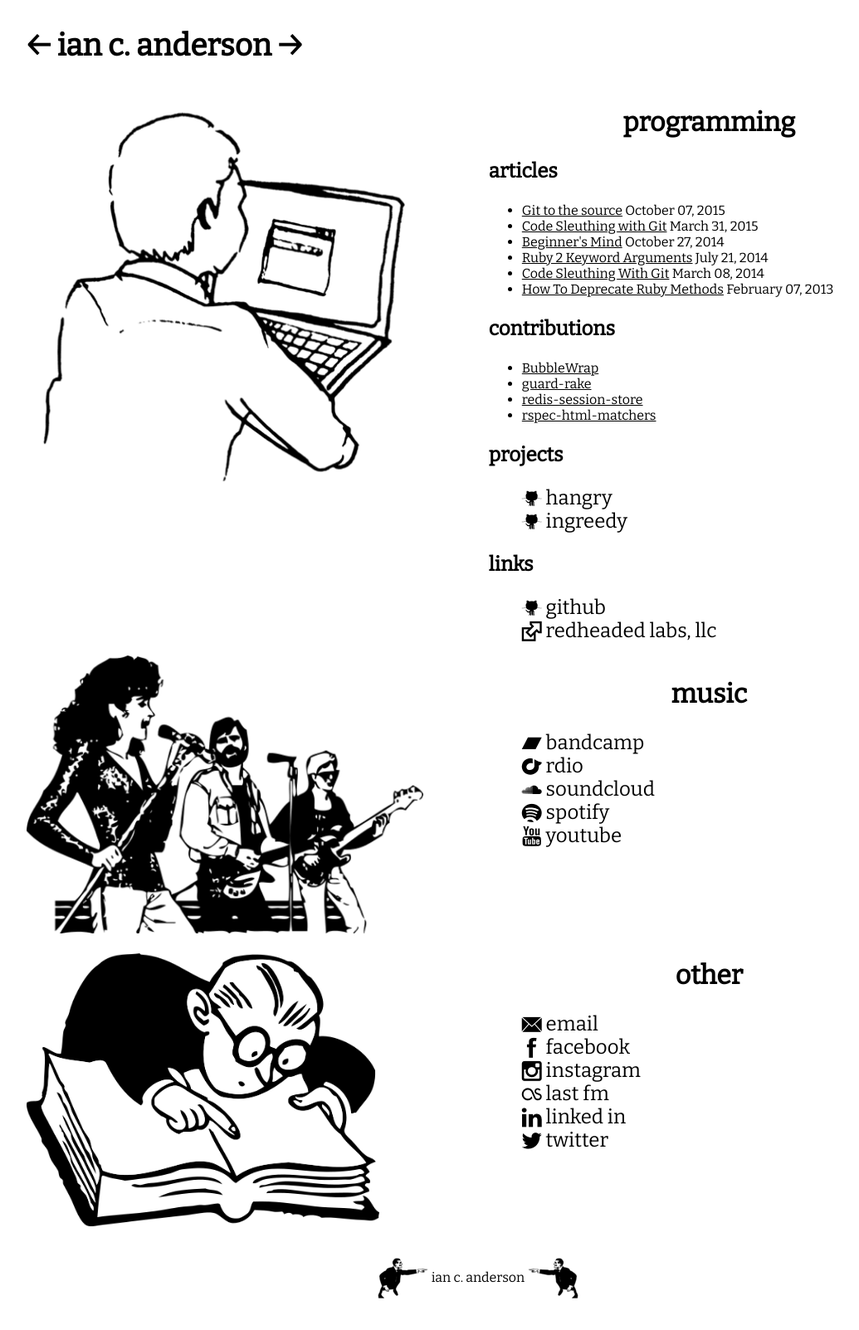
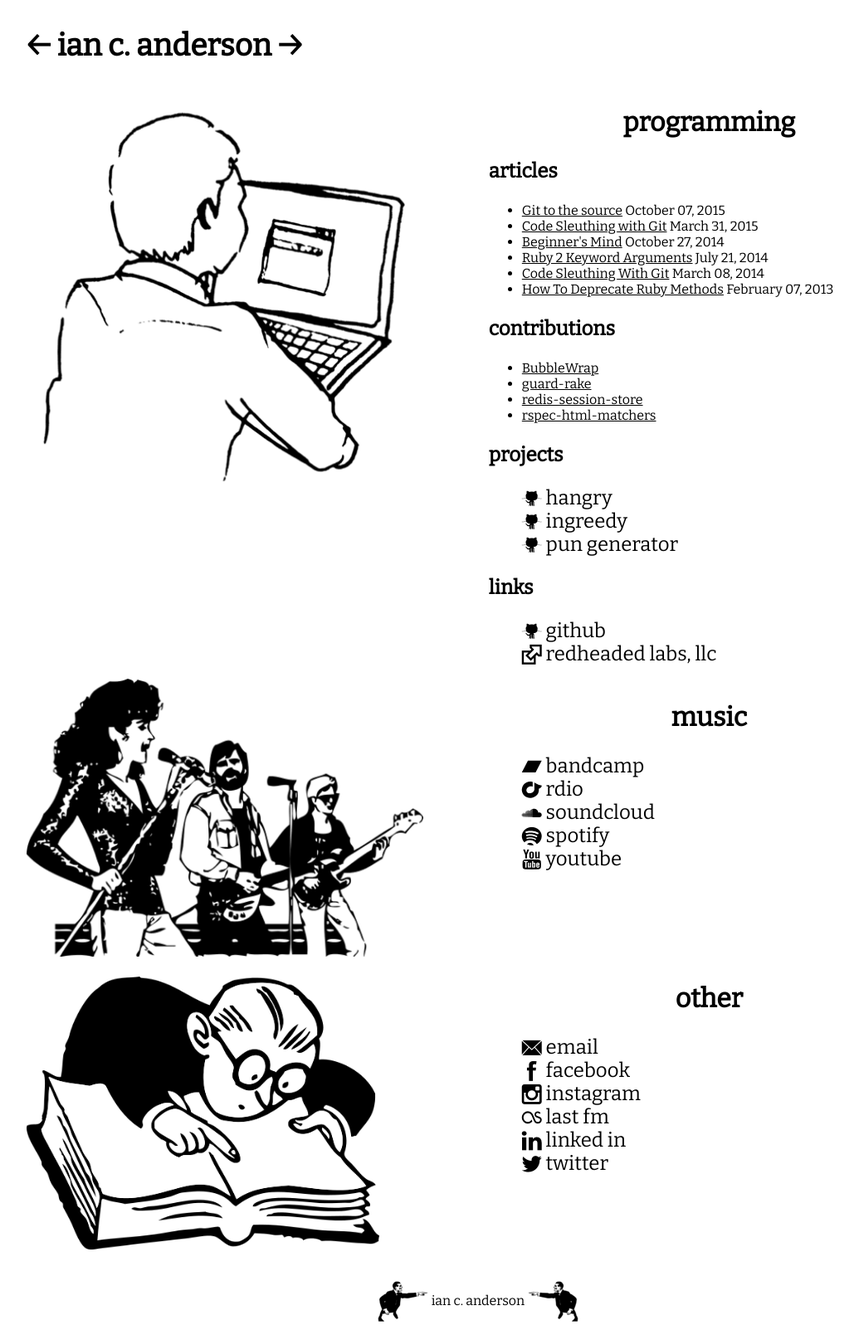
Before and after one commit to iancanderson/iancanderson.github.com, a Jekyll site: the page built from index.html, in a window 1280 px wide. Shown: the whole page at 83% size, without its empty margins (64-1099 px from the left). Built offline with Jekyll 4.4.1, drawn with Linux system fonts in a browser that asks for light colours; some web fonts are replaced; before the commit the page ends 1575 px from its top, so only the background shows below that.

Commit message:
Link to girl just want to have puns

```diff
--- a/index.html
+++ b/index.html
@@ -64,6 +64,12 @@
         <a target="_blank" href="http://github.com/iancanderson/ingreedy">
           <i class="icon-github-01"></i>
           ingreedy
+        </a>
+      </li>
+      <li>
+        <a target="_blank" href="https://github.com/iancanderson/girls_just_want_to_have_puns">
+          <i class="icon-github-01"></i>
+          pun generator
         </a>
       </li>
     </ul>
```
